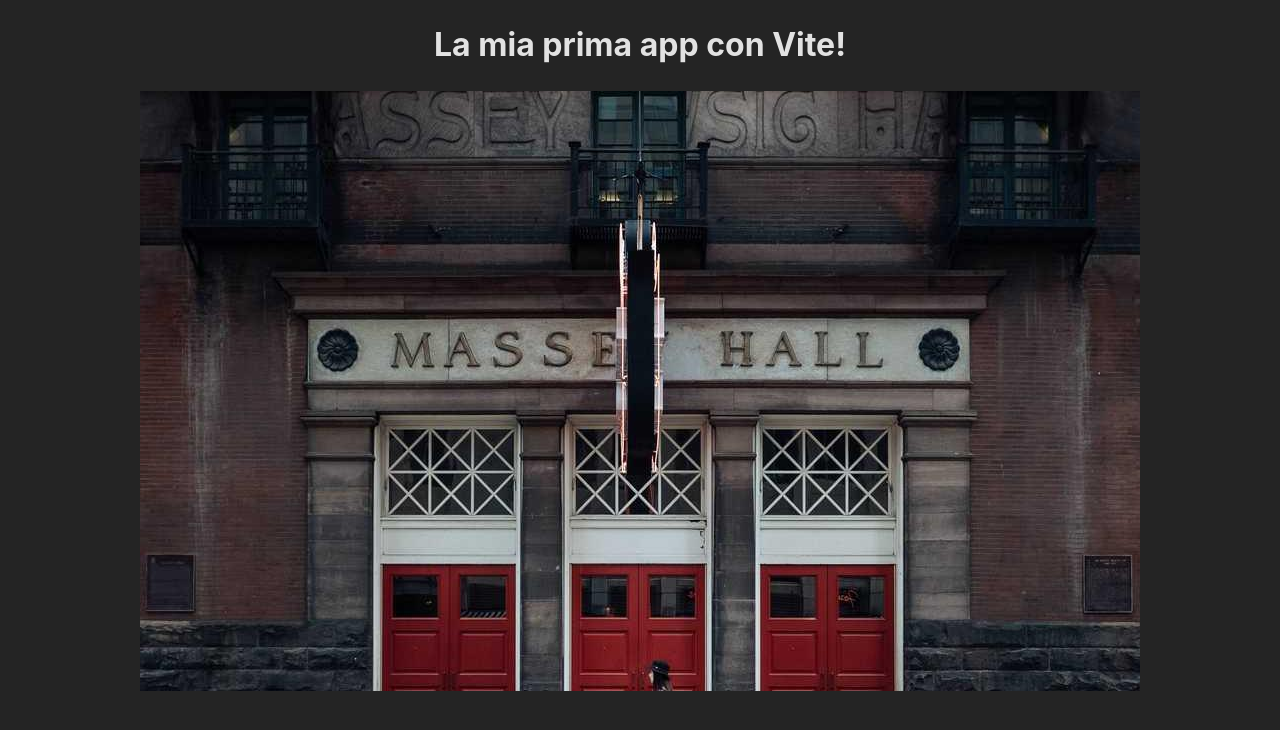
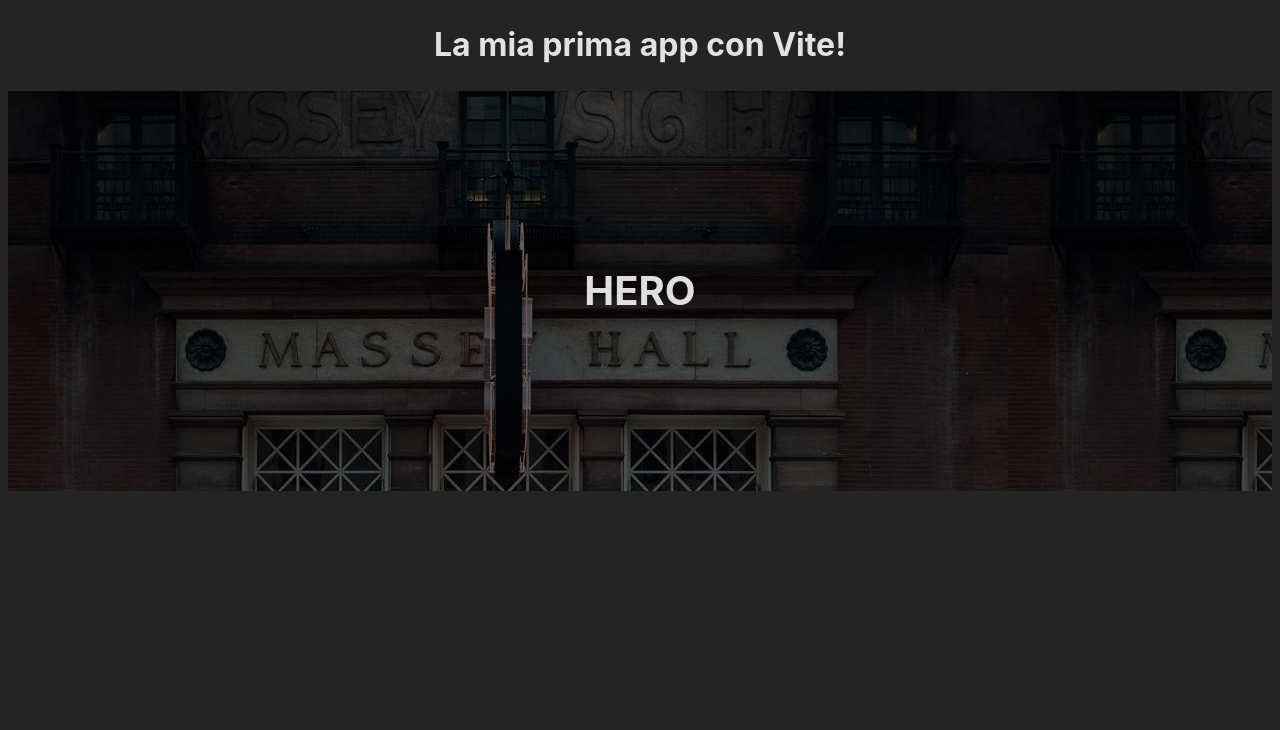
Before and after one commit to christianarca27/vite-hello-world, a Vue app: page / in a window 1280 px wide. Shown: the top 730 px of the page. Built offline with nearby package versions, Linux system fonts and the light colour scheme.

Commit message:
feat: migliorato AppHero

```diff
--- a/src/components/AppHero.vue
+++ b/src/components/AppHero.vue
@@ -9,13 +9,39 @@ export default {
 </script>
 
 <template>
-    <div id="hero-wrapper">
-        <img src="/images/hero.jpg" alt="Hero image">
+    <div id="hero">
+        <h2>HERO</h2>
     </div>
 </template>
 
 <style scoped>
-#hero-wrapper {
-    text-align: center;
+#hero {
+    background-image: url(/images/hero.jpg);
+    height: 400px;
+
+    display: flex;
+    justify-content: center;
+    align-items: center;
+
+    position: relative;
+}
+
+#hero::before {
+    background-color: black;
+    width: 100%;
+    height: 100%;
+
+    position: absolute;
+    top: 0;
+    left: 0;
+
+    content: "";
+    opacity: .6;
+}
+
+#hero h2 {
+    font-size: 40px;
+
+    z-index: 1;
 }
 </style>
```
